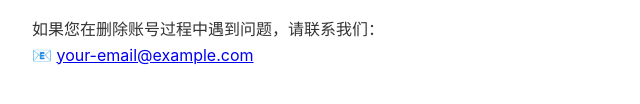
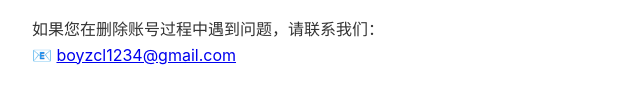
Before and after one commit to boyzcl/luckloom-docs, a plain HTML site: page account-deletion.html in a window 1280 px wide. Shown: the part 1048-1152 px from the top of the page, 308-948 px from the left. Drawn offline with Linux system fonts and the light colour scheme.

Commit message:
Update account-deletion.html

```diff
--- a/account-deletion.html
+++ b/account-deletion.html
@@ -54,6 +54,6 @@
 
       <h2>需要帮助？</h2>
       <p>如果您在删除账号过程中遇到问题，请联系我们：<br>
-      📧 <a href="mailto:your-email@example.com">your-email@example.com</a></p>
+      📧 <a href="mailto:boyzcl1234@gmail.com">boyzcl1234@gmail.com</a></p>
   </body>
   </html>
```
